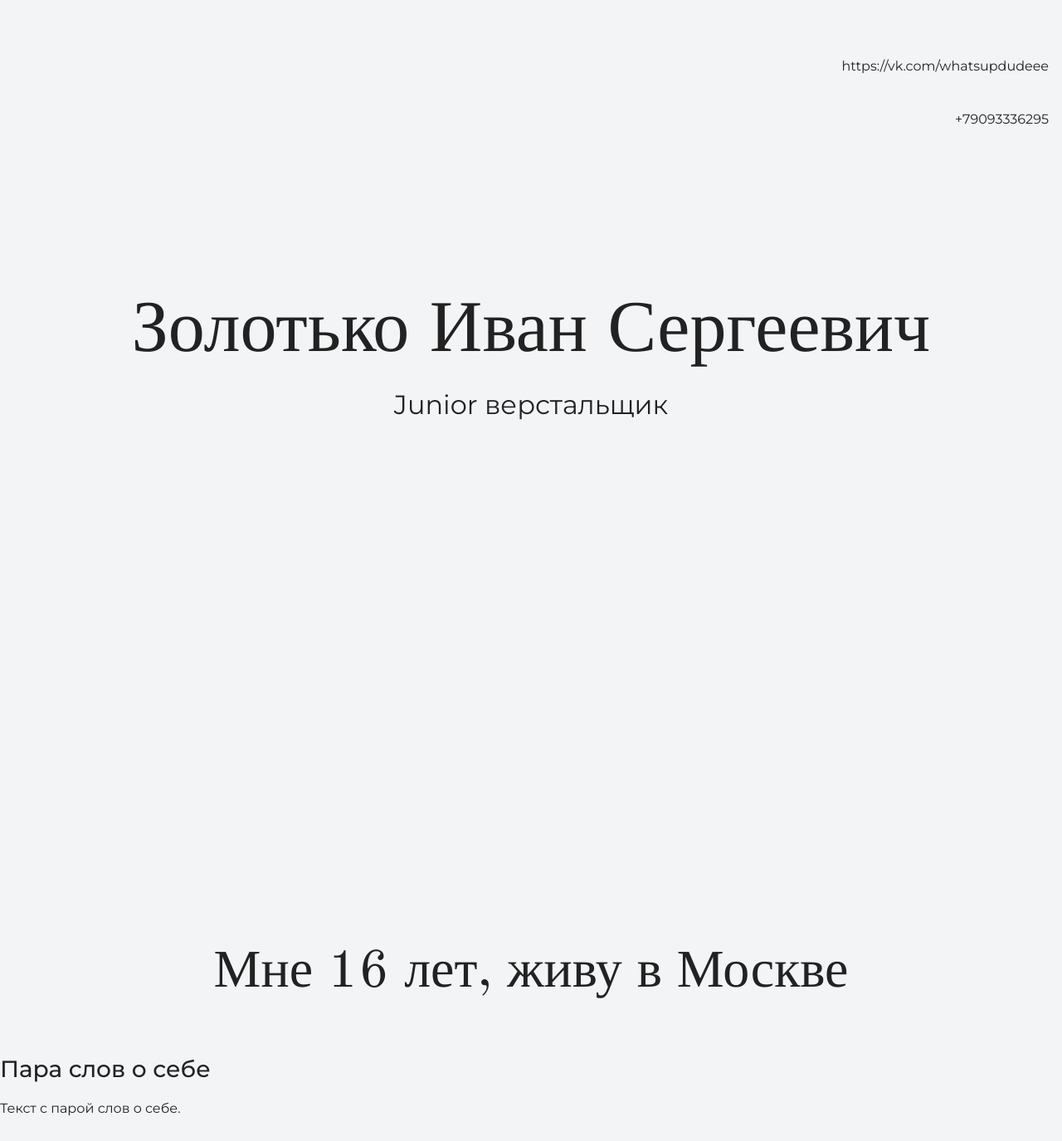
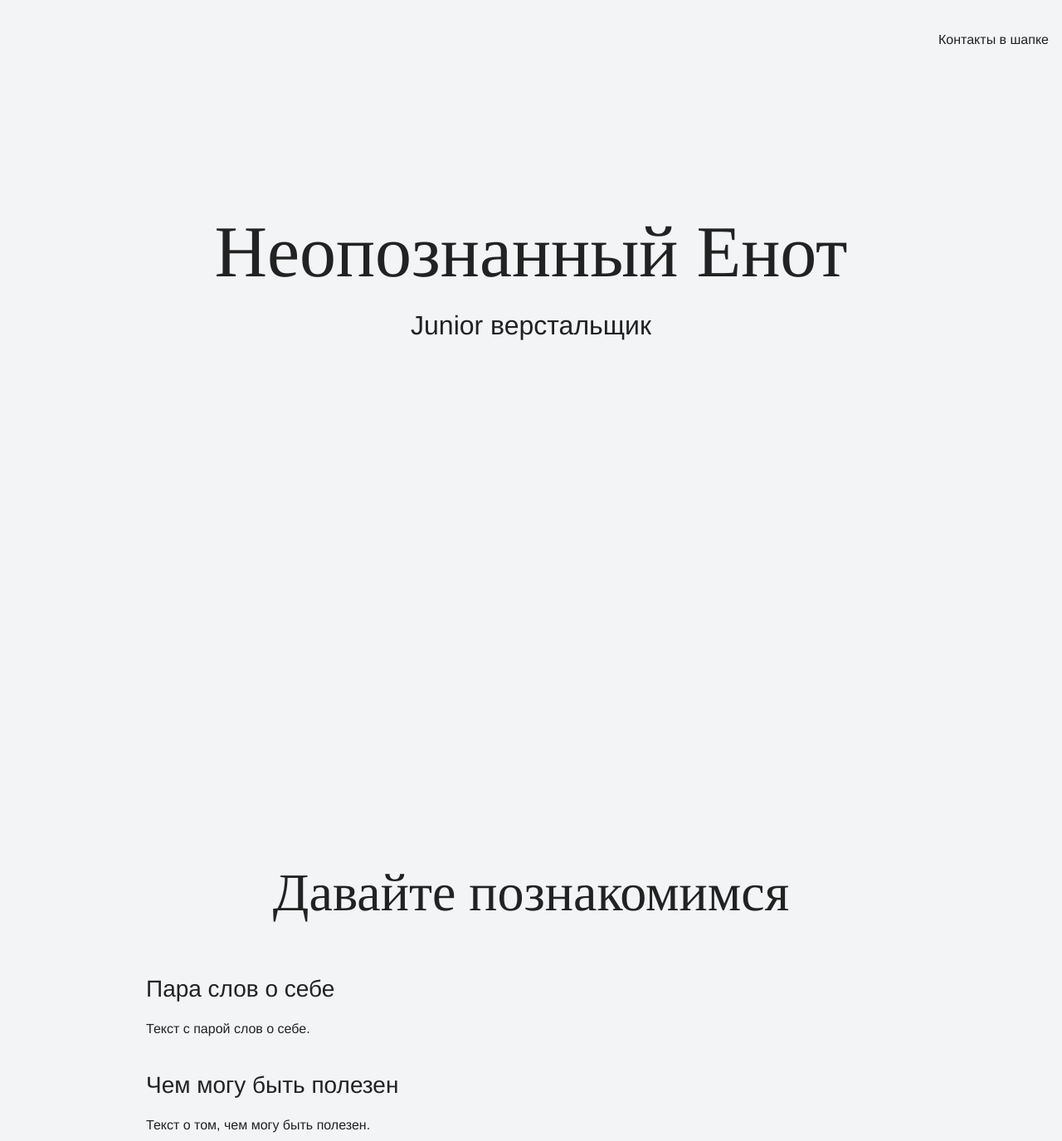
Before and after one commit to Ivan-creates/my-site, a plain HTML site: page index.html in a window 1280 px wide. Shown: the top 1375 px of the page at 83% size. Drawn offline with nearby package versions, Linux system fonts and the light colour scheme.

Commit message:
Изменение названия

```diff
--- a/index.html
+++ b/index.html
@@ -2,33 +2,32 @@
 <html lang="ru">
   <head>
     <meta charset="UTF-8">
-    <link href="https://fonts.googleapis.com/css?family=Montserrat:400,500,700|Old+Standard+TT&display=swap&subset=cyrillic" rel="stylesheet">
     <link rel="stylesheet" href="style.css">
     <title>Портфолио Junior верстальщика</title>
   </head>
 
   <body>
     <header class="page-header">
-     <div class="container">
-        <br>https://vk.com/whatsupdudeee</br>
-        <br>+79093336295</br>
-     </div>
-    </header>
+  <div class="container">
+    Контакты в шапке
+  </div>
+</header>
 
     <section class="hero-image">
       <div class="container">
-      <h1 class="heading">Золотько Иван Сергеевич</h1>
+      <h1 class="heading">Неопознанный Енот</h1>
       <p>Junior верстальщик</p>
     </div>
     </section>
 
     <section class="intro">
-
-      <h2 class="subheading">Мне 16 лет, живу в Москве </h2>
+      <div class="container">
+      <h2 class="subheading">Давайте познакомимся</h2>
       <h3>Пара слов о себе</h3>
       <p>Текст с парой слов о себе.</p>
       <h3>Чем могу быть полезен</h3>
       <p>Текст о том, чем могу быть полезен.</p>
+    </div>
     </section>
 
     <section class="portfolio">
@@ -45,8 +44,8 @@
 
     <footer class="page-footer">
       <div class="container">
-           https://vk.com/whatsupdudeee
-      <div class="container">
+      Контакты в подвале
+    </div>
     </footer>
   </body>
 </html>
```
